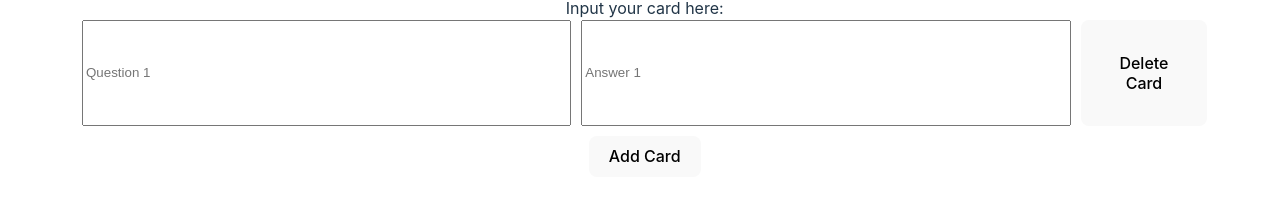
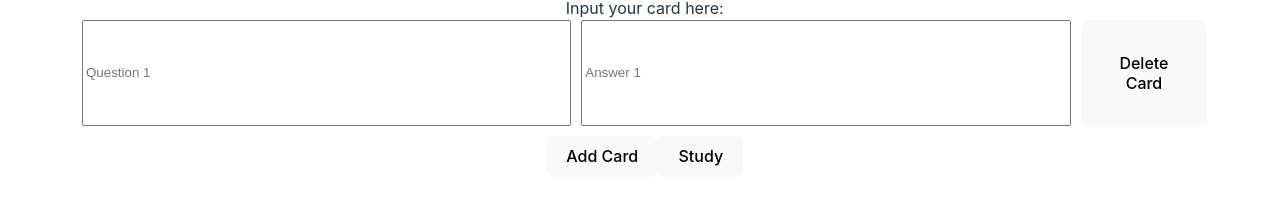
Before and after one commit to ryanhuang8/MemoTech, a React (Vite) app in the folder frontend/: page / in a window 1280 px wide. Shown: the part 163-368 px from the top of the page. Built offline with nearby package versions, Linux system fonts and the light colour scheme.

Commit message:
feat: Study button

```diff
--- a/frontend/src/components/CardInput.tsx
+++ b/frontend/src/components/CardInput.tsx
@@ -9,13 +9,13 @@ interface CardPair {
 
 function CardInput() {
   const [pairs, setPairs] = useState<CardPair[]>(() => {
-    // Retrieve stored pairs from local storage or initialize with a default pair
     const storedPairs = localStorage.getItem('cardPairs');
     return storedPairs ? JSON.parse(storedPairs) : [{ id: 1, question: '', answer: '' }];
   });
 
+  const [cardDictionary, setCardDictionary] = useState<Record<number, CardPair>>({});
+
   useEffect(() => {
-    // Save pairs to local storage whenever pairs change
     localStorage.setItem('cardPairs', JSON.stringify(pairs));
   }, [pairs]);
 
@@ -29,7 +29,6 @@ function CardInput() {
   const handleDeletePair = (id: number) => {
     setPairs((prevPairs) => {
       const updatedPairs = prevPairs.filter((pair) => pair.id !== id);
-      // Reassign new IDs to the remaining pairs
       return updatedPairs.map((pair, index) => ({ ...pair, id: index + 1 }));
     });
   };
@@ -40,6 +39,16 @@ function CardInput() {
         pair.id === id ? { ...pair, [field]: value } : pair
       )
     );
+  };
+
+  const handleStudy = () => {
+    const dictionary: Record<number, CardPair> = {};
+    pairs.forEach((pair) => {
+      dictionary[pair.id] = pair;
+    });
+    setCardDictionary(dictionary);
+    // You can do something else with the dictionary, like navigate to a study page
+    // or send it to an API for further processing.
   };
 
   return (
@@ -69,6 +78,7 @@ function CardInput() {
         </div>
       ))}
       <button onClick={handleAddPair}>Add Card</button>
+      <button onClick={handleStudy}>Study</button>
     </div>
   );
 }
```
